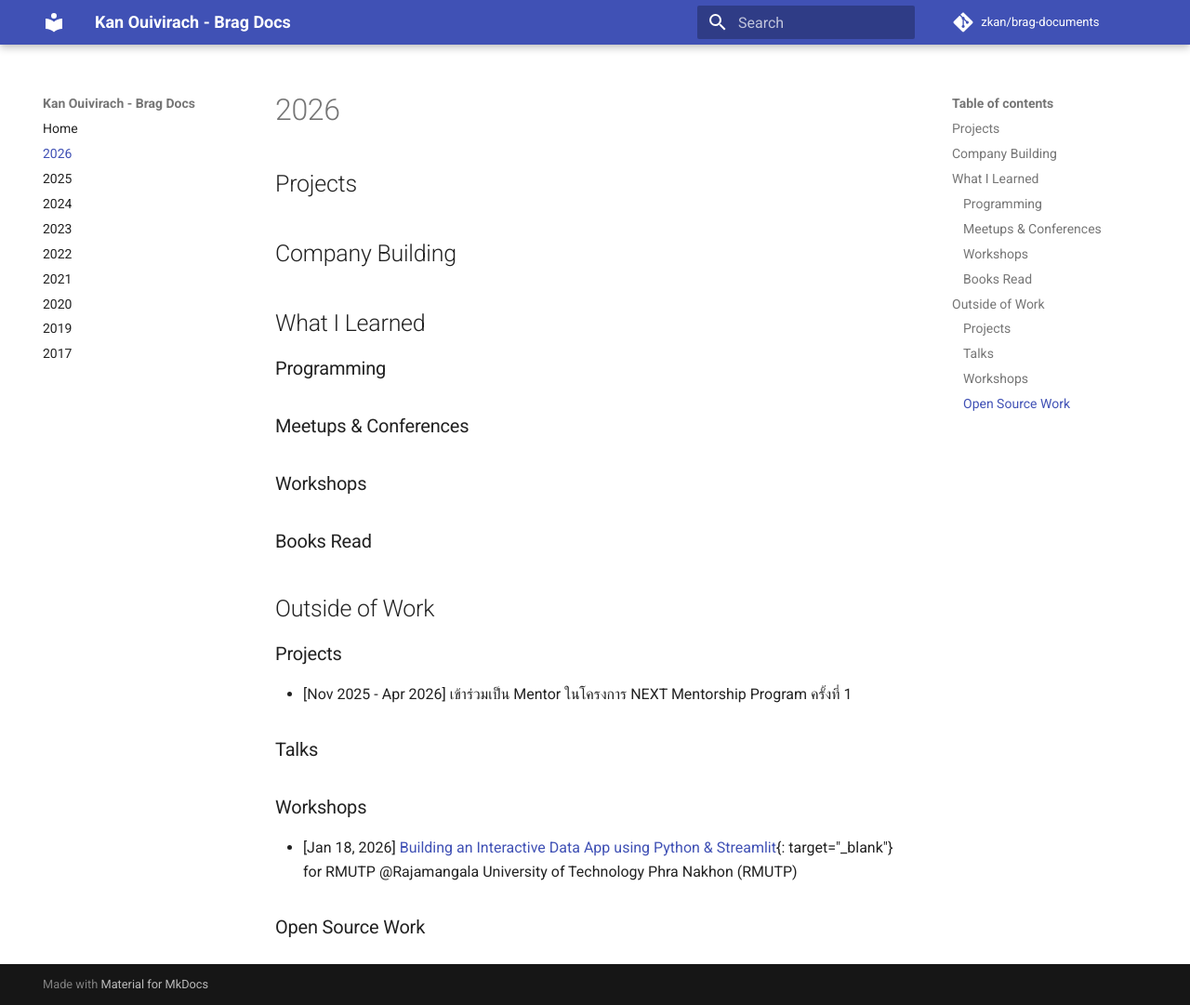
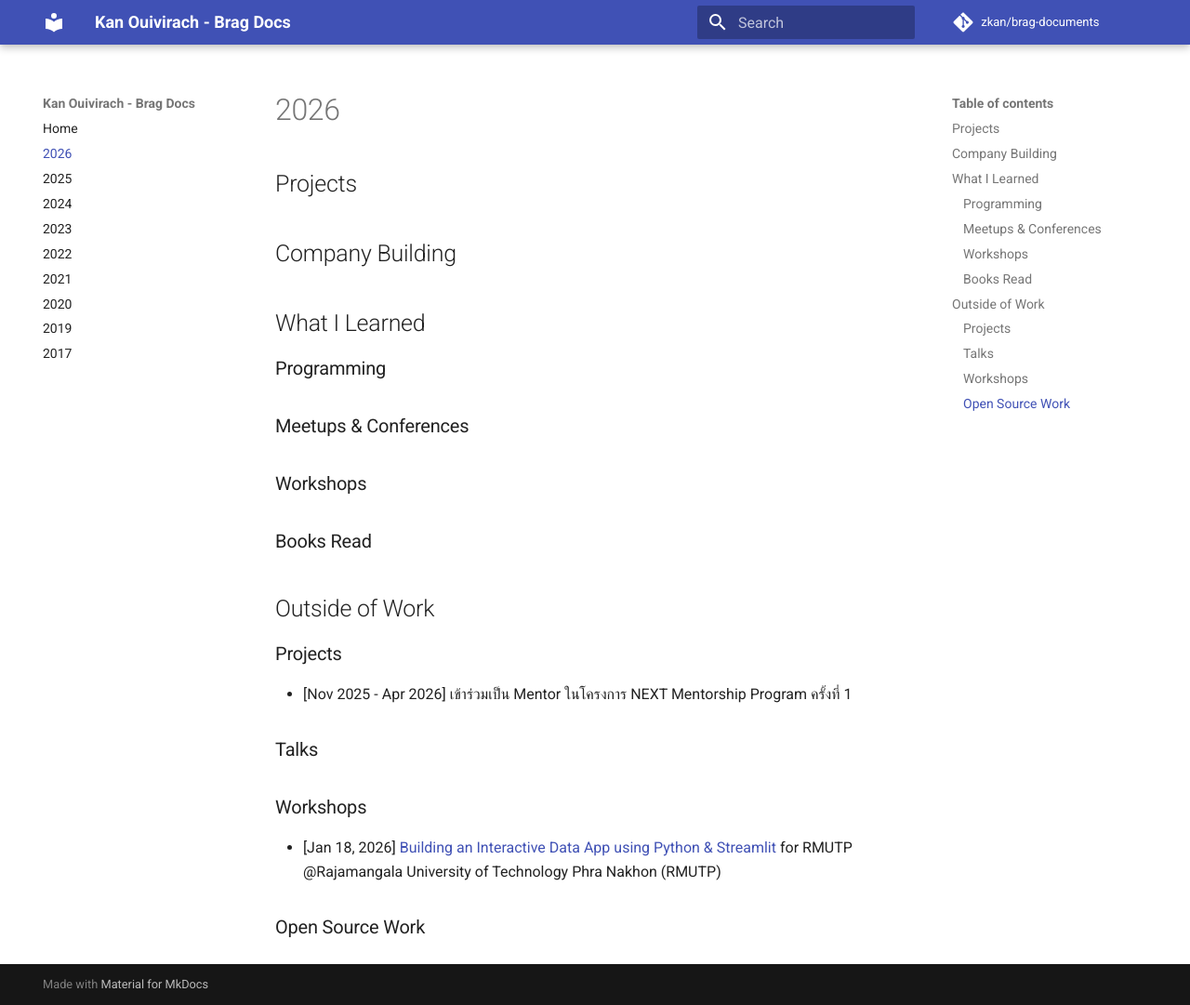
Before and after one commit to zkan/brag-documents, an MkDocs documentation site: the page built from docs/2026.md, in a window 1280 px wide and 1081 px high. Shown: the whole window at 93% size. Built offline with MkDocs 1.6.1 and Material for MkDocs 9.7.7, drawn with Linux system fonts in a browser that asks for light colours; comment, search, counter and statistics services are not loaded.

Commit message:
Fix links

```diff
--- a/docs/2026.md
+++ b/docs/2026.md
@@ -25,8 +25,7 @@
 ### Workshops
 
 * [Jan 18, 2026] [Building an Interactive Data App using Python &
-Streamlit](https://zkan.notion.site/Building-an-Interactive-Data-App-using-Python-Streamlit-13718798dff6802eb50ad25b04213340?pvs=4){:
-target="_blank"} for RMUTP @Rajamangala University of Technology Phra Nakhon
-(RMUTP)
+Streamlit](https://zkan.notion.site/Building-an-Interactive-Data-App-using-Python-Streamlit-13718798dff6802eb50ad25b04213340?pvs=4){target=_blank}
+for RMUTP @Rajamangala University of Technology Phra Nakhon (RMUTP)
 
 ### Open Source Work
```
Also changed, not shown: docs/2024.md (+2 -3 lines).
